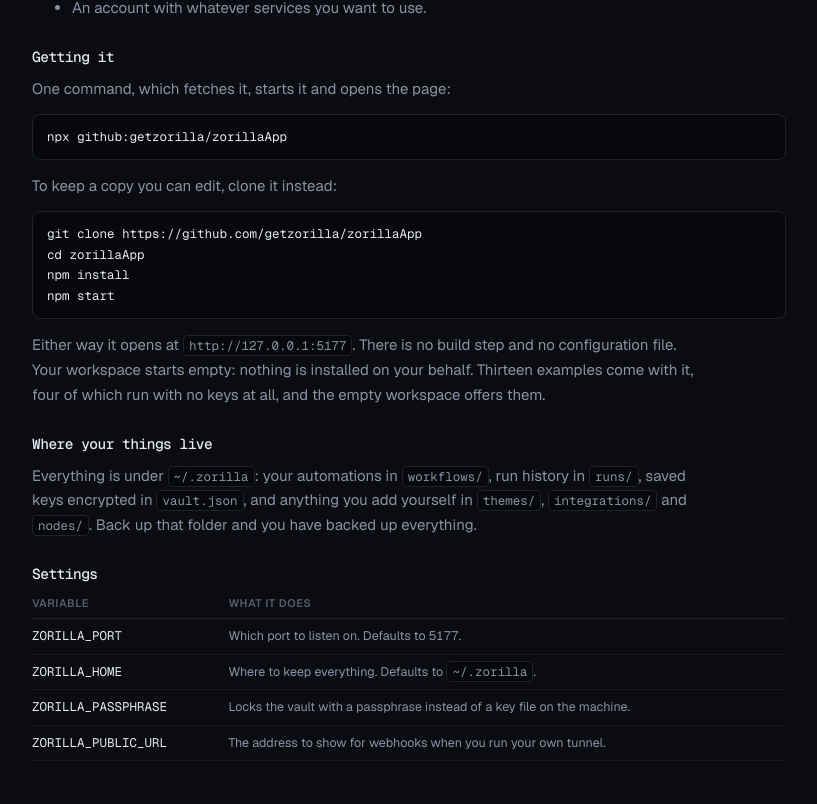
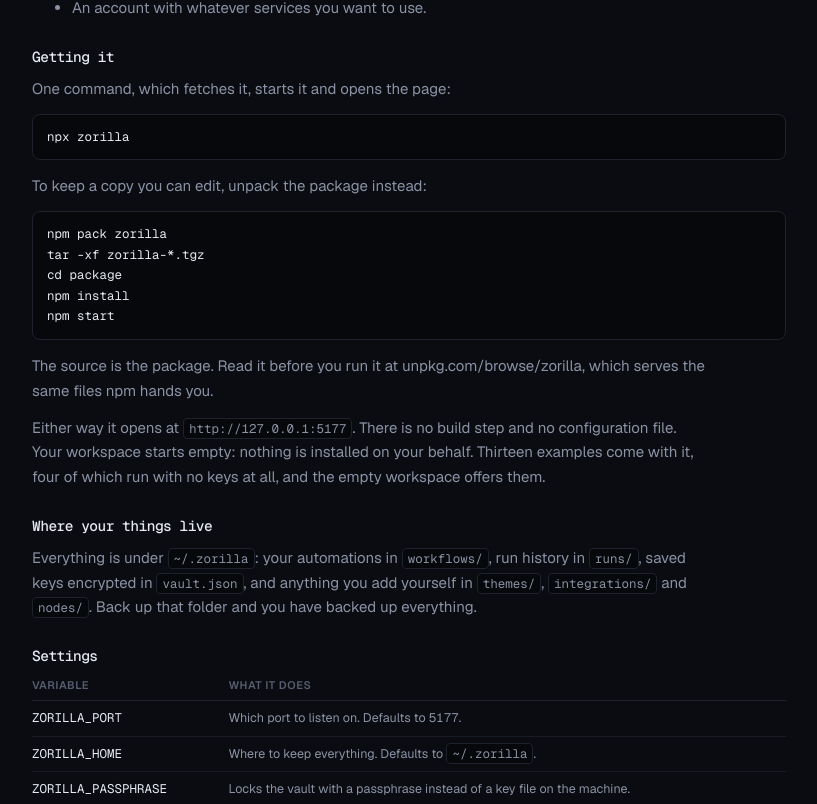
Before and after one commit to getzorilla/zorillaWebsite, a Next.js app: page /docs in a window 1280 px wide. Shown: the part 816-1620 px from the top of the page, without its empty margins (344-1161 px from the left). Built offline with nearby package versions, Linux system fonts and the light colour scheme; no server answers.

Commit message:
source links point at npm, license page, npm install command

```diff
--- a/app/docs/page.js
+++ b/app/docs/page.js
@@ -115,12 +115,19 @@
             </ul>
             <h3>Getting it</h3>
             <p>One command, which fetches it, starts it and opens the page:</p>
-            <pre><code>npx github:getzorilla/zorillaApp</code></pre>
-            <p>To keep a copy you can edit, clone it instead:</p>
-            <pre><code>{`git clone https://github.com/getzorilla/zorillaApp
-cd zorillaApp
+            <pre><code>npx zorilla</code></pre>
+            <p>To keep a copy you can edit, unpack the package instead:</p>
+            <pre><code>{`npm pack zorilla
+tar -xf zorilla-*.tgz
+cd package
 npm install
 npm start`}</code></pre>
+            <p>
+              The source is the package. Read it before you run it at{' '}
+              <a href="https://unpkg.com/browse/zorilla@latest/" target="_blank" rel="noreferrer">
+                unpkg.com/browse/zorilla
+              </a>, which serves the same files npm hands you.
+            </p>
             <p>
               Either way it opens at <code>http://127.0.0.1:5177</code>. There is no build step
               and no configuration file. Your workspace starts empty: nothing is installed on
--- a/app/globals.css
+++ b/app/globals.css
@@ -528,3 +528,9 @@
 .item.listing { align-items: flex-start; gap: 20px; }
 .listing-preview { width: 300px; flex: none; }
 @media (max-width: 760px) { .listing-preview { display: none; } }
+
+.license {
+  margin-top: 22px; white-space: pre-wrap; font-size: 12.5px; line-height: 1.7;
+  color: var(--dim); background: var(--sunk); border: 1px solid var(--line);
+  border-radius: var(--radius); padding: 20px 22px; max-width: 78ch;
+}
--- a/components/Footer.js
+++ b/components/Footer.js
@@ -1,21 +1,22 @@
-import { GithubMark, XMark } from './Icons'
+import Link from 'next/link'
+import { NpmMark, XMark } from './Icons'
 
 export default function Footer() {
   return (
     <footer className="footer">
       <div className="page row wrap">
-        <a className="dimmer mono" href="https://github.com/getzorilla/zorillaApp/blob/main/LICENSE" target="_blank" rel="noreferrer">Zorilla, Elastic License 2.0</a>
+        <Link className="dimmer mono" href="/license">Zorilla, Elastic License 2.0</Link>
         <span className="spacer" />
         <a href="/marketplace">Marketplace</a>
         <a
           className="icon-link"
-          href="https://github.com/getzorilla/zorillaApp"
+          href="https://www.npmjs.com/package/zorilla"
           target="_blank"
           rel="noreferrer"
-          aria-label="Zorilla on GitHub"
-          title="GitHub"
+          aria-label="Zorilla on npm"
+          title="npm"
         >
-          <GithubMark size={16} />
+          <NpmMark size={28} />
         </a>
         <a
           className="icon-link"
--- a/components/Icons.js
+++ b/components/Icons.js
@@ -2,6 +2,8 @@
 // current text colour so they sit at the same weight as the links beside them.
 const GITHUB = 'M12 .297c-6.63 0-12 5.373-12 12 0 5.303 3.438 9.8 8.205 11.385.6.113.82-.258.82-.577 0-.285-.01-1.04-.015-2.04-3.338.724-4.042-1.61-4.042-1.61C4.422 18.07 3.633 17.7 3.633 17.7c-1.087-.744.084-.729.084-.729 1.205.084 1.838 1.236 1.838 1.236 1.07 1.835 2.809 1.305 3.495.998.108-.776.417-1.305.76-1.605-2.665-.3-5.466-1.332-5.466-5.93 0-1.31.465-2.38 1.235-3.22-.135-.303-.54-1.523.105-3.176 0 0 1.005-.322 3.3 1.23.96-.267 1.98-.399 3-.405 1.02.006 2.04.138 3 .405 2.28-1.552 3.285-1.23 3.285-1.23.645 1.653.24 2.873.12 3.176.765.84 1.23 1.91 1.23 3.22 0 4.61-2.805 5.625-5.475 5.92.42.36.81 1.096.81 2.22 0 1.606-.015 2.896-.015 3.286 0 .315.21.69.825.57C20.565 22.092 24 17.592 24 12.297c0-6.627-5.373-12-12-12'
 const X = 'M14.234 10.162 22.977 0h-2.072l-7.591 8.824L7.251 0H.258l9.168 13.343L.258 24H2.33l8.016-9.318L16.749 24h6.993zm-2.837 3.299-.929-1.329L3.076 1.56h3.182l5.965 8.532.929 1.329 7.754 11.09h-3.182z'
+
+const NPM = 'M0 7.334v8h6.666v1.332H12v-1.332h12v-8H0zm6.666 6.664H5.334v-4H3.999v4H1.335V8.667h5.331v5.331zm4 0v1.336H8.001V8.667h5.334v5.332h-2.669v-.001zm12.001 0h-1.33v-4h-1.336v4h-1.335v-4h-1.33v4h-2.671V8.667h8.002v5.331zM10.665 10H12v2.667h-1.335V10z'
 
 function Mark({ d, label, size = 15 }) {
   return (
@@ -26,3 +28,7 @@
 export function XMark(props) {
   return <Mark d={X} label="X" {...props} />
 }
+
+export function NpmMark(props) {
+  return <Mark d={NPM} label="npm" {...props} />
+}
--- a/components/Nav.js
+++ b/components/Nav.js
@@ -1,7 +1,7 @@
 import Link from 'next/link'
 import { currentUser } from '@/lib/auth'
 import SessionMenu from './SessionMenu'
-import { GithubMark } from './Icons'
+import { NpmMark } from './Icons'
 
 export default async function Nav() {
   const user = await currentUser()
@@ -20,13 +20,13 @@
         <span className="nav-end">
           <a
             className="link icon-link"
-            href="https://github.com/getzorilla/zorillaApp"
+            href="https://www.npmjs.com/package/zorilla"
             target="_blank"
             rel="noreferrer"
-            aria-label="Zorilla on GitHub"
-            title="GitHub"
+            aria-label="Zorilla on npm"
+            title="npm"
           >
-            <GithubMark size={16} />
+            <NpmMark size={28} />
           </a>
           <SessionMenu user={user ? { handle: user.handle, method: user.method } : null} />
         </span>
```
Also changed, not shown: app/license/page.js (added, +19 -0 lines), app/page.js (+5 -5 lines), public/license.txt (added), public/og.png.
